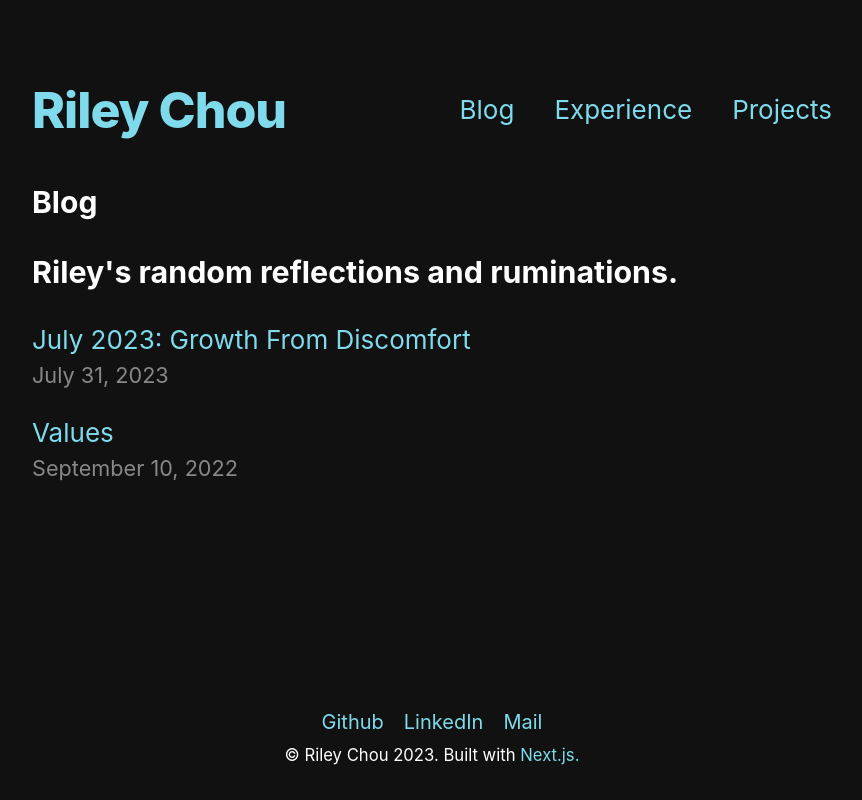
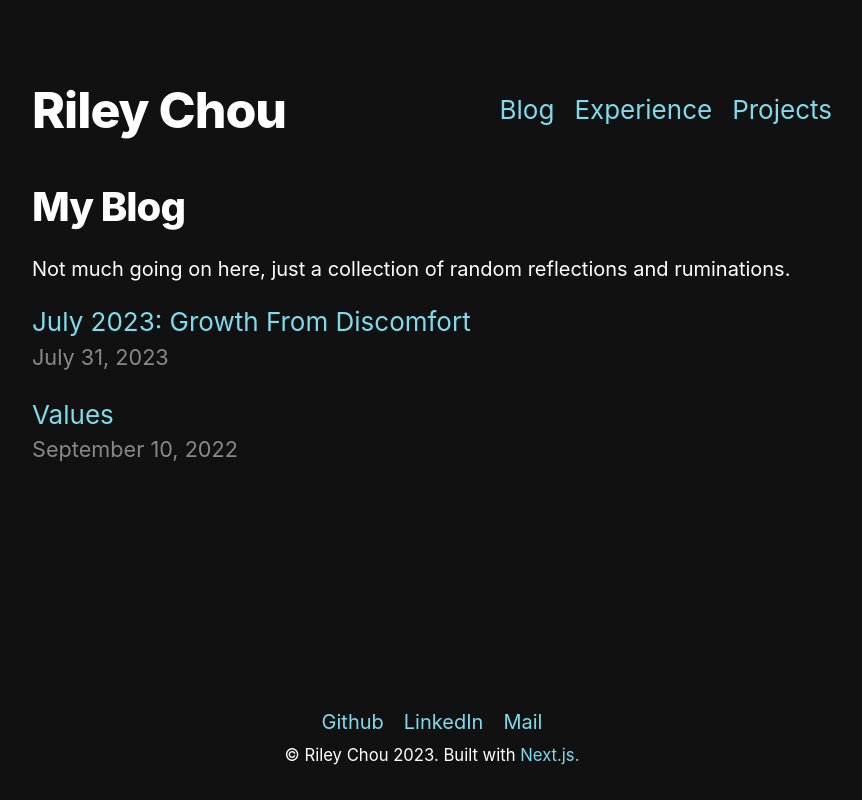
Before and after one commit to rileychou/rileywebsitev2, a Next.js app: page /blog in a window 1280 px wide. Shown: the whole page, without its empty margins (208-1070 px from the left). Built offline with nearby package versions, Linux system fonts and the light colour scheme.

Commit message:
smol updates

```diff
--- a/components/layout.js
+++ b/components/layout.js
@@ -43,9 +43,9 @@ export default function Layout({ children, home }) {
                 <div className={styles.navbar}>
                   <h1 className={utilStyles.heading2Xl}>{name}</h1>
                   <div>
-                    <Link href="/blog"><a className={utilStyles.headingMd}>Blog</a></Link>
-                    <Link href="/cv"><a className={utilStyles.headingMd}>Experience</a></Link>
-                    <Link href="/projects"><a className={utilStyles.headingMd}>Projects</a></Link>
+                    <Link href="/blog" className={utilStyles.headingMd}>Blog</Link>
+                    <Link href="/cv" className={utilStyles.headingMd}>Experience</Link>
+                    <Link href="/projects" className={utilStyles.headingMd}>Projects</Link>
                   </div>
                 </div>
               </>
@@ -53,12 +53,12 @@ export default function Layout({ children, home }) {
               <>
                 <div className={styles.navbar}>
                   <h1 className={utilStyles.heading2Xl}>
-                    <Link href="/"><a className={utilStyles.colorInherit}>{name}</a></Link>
+                    <Link href="/" className={utilStyles.colorInherit}>{name}</Link>
                   </h1>
                   <div>
-                    <Link href="/blog"><a className={utilStyles.headingMd}>Blog</a></Link>
-                    <Link href="/cv"><a className={utilStyles.headingMd}>Experience</a></Link>
-                    <Link href="/projects"><a className={utilStyles.headingMd}>Projects</a></Link>
+                    <Link href="/blog" className={utilStyles.headingMd}>Blog</Link>
+                    <Link href="/cv" className={utilStyles.headingMd}>Experience</Link>
+                    <Link href="/projects" className={utilStyles.headingMd}>Projects</Link>
                   </div>
                 </div>
               </>
@@ -77,7 +77,7 @@ export default function Layout({ children, home }) {
         )*/}
           <footer className={styles.footer}>
             <ul className={`${utilStyles.list} ${styles.socialsContainer}`}>
-              <li className={styles.socialsList}><a href="https://github.com/rileychou">Github</a></li>
+              <li className={styles.socialsList}><a href="https://github.com/rileychou" target="_blank">Github</a></li>
               <li className={styles.socialsList}><a href="https://www.linkedin.com/in/rileychou/" target="_blank">LinkedIn</a></li>
               <li className={styles.socialsList}><a href="mailto:rileychou@ucsb.edu" target="_blank">Mail</a></li>
             </ul>
@@ -87,5 +87,5 @@ export default function Layout({ children, home }) {
 
       </div>
     </div>
-  )
+  );
 }
--- a/lib/posts.js
+++ b/lib/posts.js
@@ -59,8 +59,8 @@ export function getAllPostIds() {
       params: {
         id: fileName.replace(/\.md$/, '')
       }
-    }
-  })
+    };
+  });
 }
 
 export async function getPostData(id) {
--- a/pages/blog.js
+++ b/pages/blog.js
@@ -20,13 +20,13 @@ export default function Blog({ allPostsData }) {
       <Head>
         <title>{siteTitle} | Blog</title>
       </Head>
-      <section className={`${utilStyles.headingMd} ${utilStyles.padding1px}`}>
-        <h2 className={utilStyles.headingLg}>Blog</h2>
-        <h3>Riley's random reflections and ruminations.</h3>
-        <ul className={utilStyles.list}>
+      <section className={`${utilStyles.padding1px}`}>
+        <h2 className={utilStyles.headingXl}>My Blog</h2>
+        <p>Not much going on here, just a collection of random reflections and ruminations.</p>
+        <ul className={`${utilStyles.list} ${utilStyles.headingMd} `}>
           {allPostsData.map(({ id, date, title }) => (
             <li className={utilStyles.listItem} key={id}>
-              <Link href={`/posts/${id}`}>
+              <Link href={`/posts/${id}`} legacyBehavior>
                 {title}
               </Link>
               <br />
@@ -38,6 +38,5 @@ export default function Blog({ allPostsData }) {
         </ul>
       </section>
     </Layout>
-
   );
 }
--- a/pages/posts/[id].js
+++ b/pages/posts/[id].js
@@ -36,7 +36,7 @@ export default function Post({ postData }) {
           </div>
           <div dangerouslySetInnerHTML={{ __html: postData.contentHtml }} />
         </article>
-        <Link href={'/blog'}><a className={utilStyles.headingMd}>Back to Blog →</a></Link>
+        <Link href={'/blog'} className={utilStyles.headingMd}>Back to Blog →</Link>
       </Layout>
-    )
+    );
   }
```
Also changed, not shown: public/images/dab.png (added).
